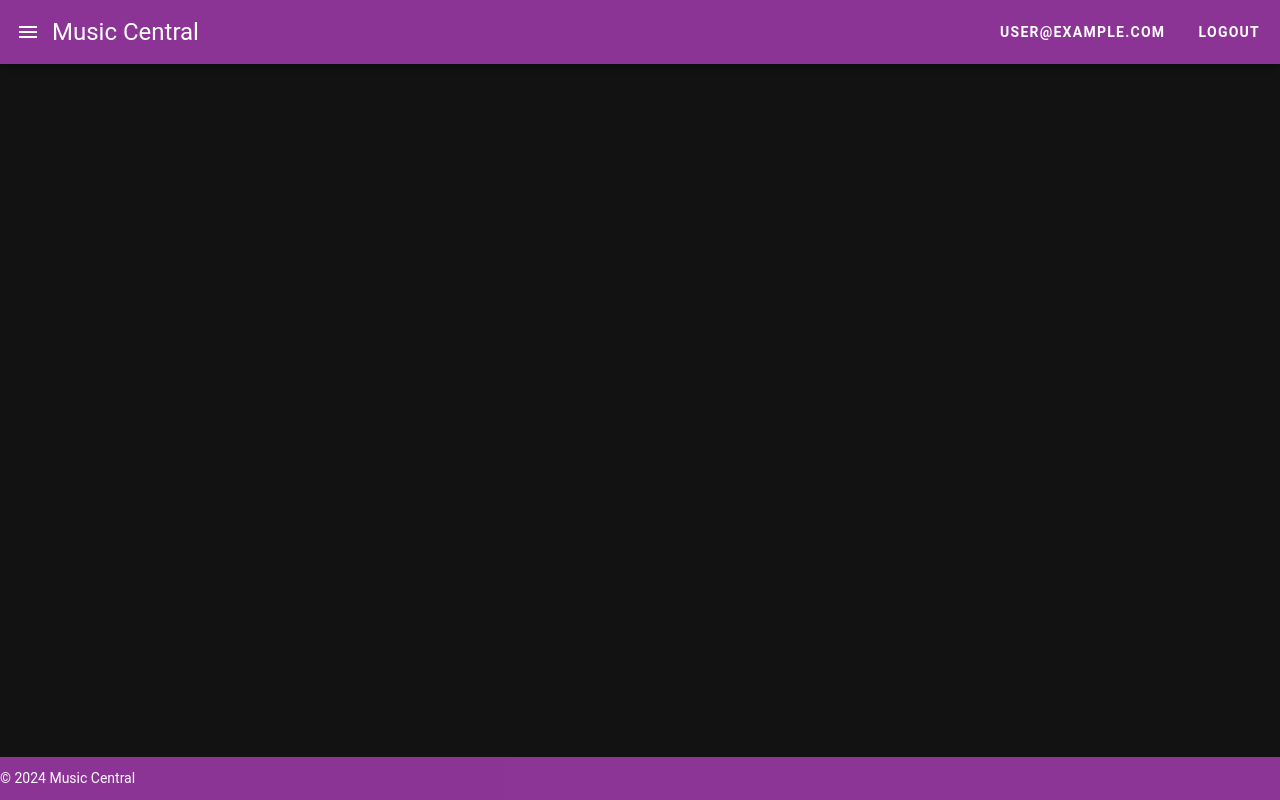
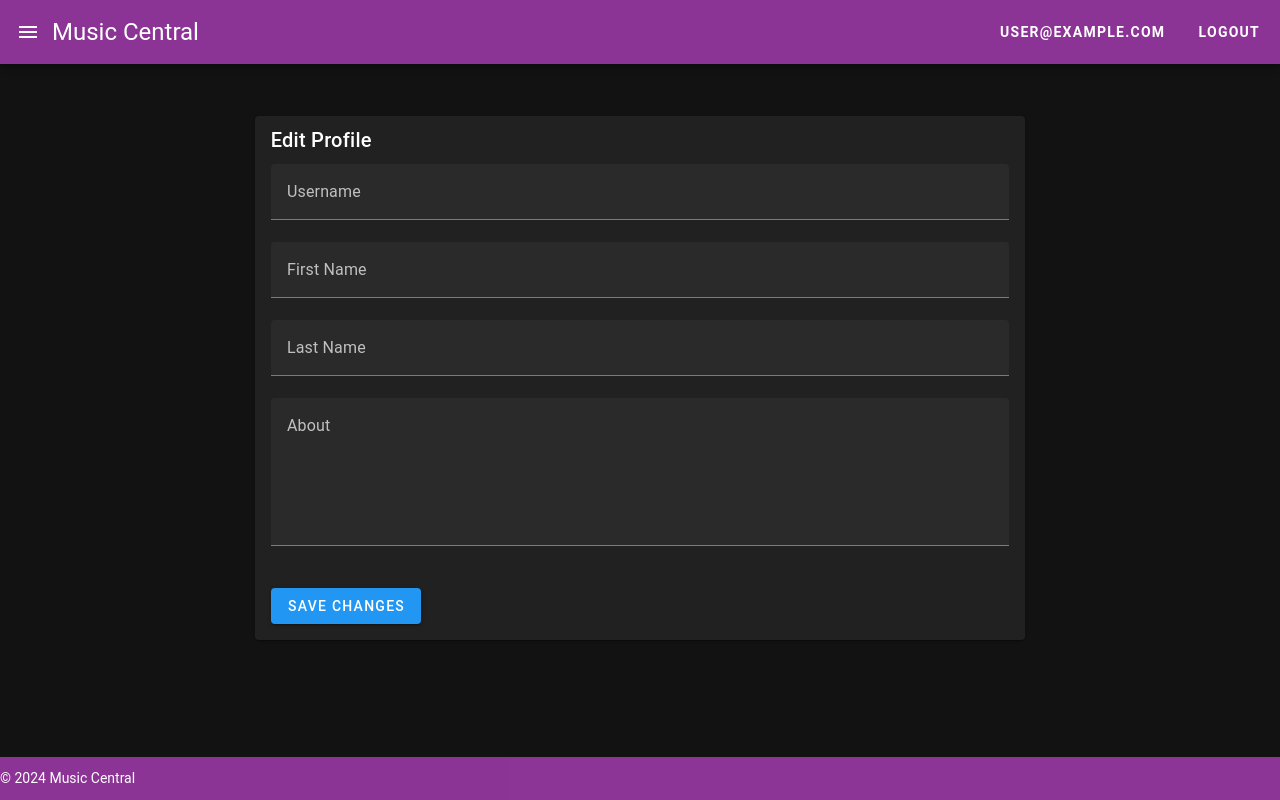
Before and after one commit to Marko455/Music_Central2, a Vue app: page /edit-profile in a window 1280 px wide. Built offline with nearby package versions, Linux system fonts and the light colour scheme; no server answers; the database is empty; sample sign-in values are in the browser's storage.

Commit message:
Uređivanje profila
Napravljena je forma za uređivanje korisničkog profila. Dodane su funkcionalnosti, zbog nekog razloga ne rade.

```diff
--- a/src/router.js
+++ b/src/router.js
@@ -40,6 +40,14 @@ const routes = [
     name: 'Channel',
     component: Channel,
     props: true
+  },
+  {
+    path: '/edit-profile',
+    name: 'EditProfile',
+    component: () => import('@/views/EditProfile.vue'),
+    meta: {
+      requiresAuth: true
+    }
   }
 ]
 
--- a/src/views/EditProfile.vue
+++ b/src/views/EditProfile.vue
@@ -0,0 +1,110 @@
+<template>
+  <v-container>
+    <v-row class="justify-center">
+      <v-col cols="12" md="8">
+        <v-card>
+          <v-card-title>Edit Profile</v-card-title>
+          <v-card-text>
+            <v-form @submit.prevent="updateProfile">
+              <v-text-field
+                label="Username"
+                v-model="userProfile.username"
+                required
+              ></v-text-field>
+              <v-text-field
+                label="First Name"
+                v-model="userProfile.firstname"
+                required
+              ></v-text-field>
+              <v-text-field
+                label="Last Name"
+                v-model="userProfile.lastname"
+                required
+              ></v-text-field>
+              <v-textarea
+                label="About"
+                v-model="userProfile.about"
+                auto-grow
+              ></v-textarea>
+              <v-btn type="submit" color="primary">Save Changes</v-btn>
+            </v-form>
+          </v-card-text>
+        </v-card>
+      </v-col>
+    </v-row>
+  </v-container>
+</template>
+
+<script>
+import { onAuthStateChanged } from 'firebase/auth';
+import { doc, getDoc, updateDoc } from 'firebase/firestore';
+import { auth, db } from '@/firebase.js';
+import { store } from '@/store.js';
+
+export default {
+  name: 'EditProfile',
+  data() {
+    return {
+      userProfile: {
+        username: '',
+        firstname: '',
+        lastname: '',
+        about: ''
+      },
+      userId: null,
+      userEmail: null
+    };
+  },
+  created() {
+    onAuthStateChanged(auth, async (user) => {
+      if (user) {
+        this.userId = user.id;
+        this.userEmail = user.email;
+        await this.fetchUserProfile();
+      } else {
+        store.setUser(null);
+        this.$router.push('/login');
+      }
+    });
+  },
+  methods: {
+    async fetchUserProfile() {
+      try {
+        const userDocRef = doc(db, 'Users', this.userEmail);
+        const userDoc = await getDoc(userDocRef);
+        if (userDoc.exists()) {
+          this.userProfile = userDoc.data();
+        } else {
+          console.log("No such document!");
+        }
+      } catch (error) {
+        console.error("Error fetching user document:", error);
+      }
+    },
+    async updateProfile() {
+      try {
+        const userDocRef = doc(db, 'Users', this.userEmail);
+        await updateDoc(userDocRef, {
+          username: this.userProfile.username,
+          firstname: this.userProfile.firstname,
+          lastname: this.userProfile.lastname,
+          about: this.userProfile.about
+        });
+        alert('Profile updated successfully.');
+      } catch (error) {
+        console.error("Error updating profile:", error);
+        alert('Failed to update profile.');
+      }
+    }
+  }
+};
+</script>
+
+<style scoped>
+.v-card {
+  margin-top: 20px;
+}
+.v-btn {
+  margin-top: 20px;
+}
+</style>
--- a/src/views/Profile.vue
+++ b/src/views/Profile.vue
@@ -9,10 +9,6 @@
       <v-col cols="12" sm="9">
         <h2 class="display-1">{{ userProfile.username }}</h2>
         <p class="subtitle-1">{{ userProfile.email }}</p>
-        <div class="subscriber-count">
-          <v-icon color="red">mdi-account-multiple</v-icon>
-          <span>{{ userProfile.subscribers }} Subscribers</span>
-        </div>
       </v-col>
     </v-row>
 
@@ -48,18 +44,34 @@
 
     <v-row>
       <v-col cols="12">
-        <v-card>
-          <v-card-title>User-Created Music Videos</v-card-title>
-          <v-row>
-            <v-col cols="12" sm="6" md="4" v-for="song in userVideos" :key="song.id">
-              <SongCard :song="song" @songDeleted="removeDeletedSong"></SongCard>
-            </v-col>
-          </v-row>
+        <v-card class="pa-3">
+          <v-card-title>Subscribers</v-card-title>
+          <v-card-text>
+            <span class="subscriber-count">{{ userProfile.subscribers }} Subscribers</span>
+          </v-card-text>
         </v-card>
       </v-col>
     </v-row>
+
+    <v-row>
+      <v-col cols="12">
+        <v-btn color="primary" @click="goToEditProfile">
+          Edit Profile
+        </v-btn>
+      </v-col>
+    </v-row>
+
+    <v-row>
+      <SongCard
+        v-for="song in userSongs"
+        :key="song.id"
+        :song="song"
+        @songDeleted="fetchUserSongs"
+      />
+    </v-row>
   </v-container>
 </template>
+
 <script>
 import { onAuthStateChanged } from 'firebase/auth';
 import { collection, query, where, getDocs } from 'firebase/firestore';
@@ -68,10 +80,8 @@ import { store } from '@/store.js';
 import SongCard from '@/components/SongCard.vue';
 
 export default {
-  name: 'MyProfile',
-  components: {
-    SongCard
-  },
+  name: 'Profile',
+  components: { SongCard },
   data() {
     return {
       userProfile: {
@@ -82,7 +92,7 @@ export default {
         about: '',
         subscribers: 0
       },
-      userVideos: []
+      userSongs: []
     };
   },
   created() {
@@ -95,7 +105,7 @@ export default {
             email: userDoc.email || user.email,
             firstname: userDoc.firstname || '',
             lastname: userDoc.lastname || '',
-            about: userDoc.about || 'No information provided.',
+            about: userDoc.about || '',
             subscribers: userDoc.subscribers || 0
           };
           await this.fetchUserSongs(user.email);
@@ -129,20 +139,19 @@ export default {
         const songsCollection = collection(db, 'Songs');
         const q = query(songsCollection, where('artist', '==', email));
         const querySnapshot = await getDocs(q);
-        this.userVideos = querySnapshot.docs.map(doc => ({
-          id: doc.id,
-          ...doc.data()
-        }));
+        this.userSongs = querySnapshot.docs.map(doc => ({ id: doc.id, ...doc.data() }));
       } catch (error) {
         console.error("Error fetching user songs:", error);
+        this.userSongs = [];
       }
     },
-    removeDeletedSong(songId) {
-      this.userVideos = this.userVideos.filter(song => song.id !== songId);
+    goToEditProfile() {
+      this.$router.push({ name: 'EditProfile' });
     }
   }
-}
+};
 </script>
+
 <style scoped>
 .profile-header {
   margin-bottom: 20px;
@@ -158,24 +167,13 @@ export default {
   padding: 16px;
 }
 
-.v-card-text {
-  padding: 16px;
-  color: #666;
+.v-btn {
+  margin-top: 20px;
 }
 
 .subscriber-count {
-  display: flex;
-  align-items: center;
-  margin-top: 10px;
-}
-
-.subscriber-count v-icon {
-  margin-right: 5px;
-}
-
-.subscriber-count span {
+  font-weight: bold;
   font-size: 18px;
-  font-weight: bold;
   color: #333;
 }
 </style>
```
